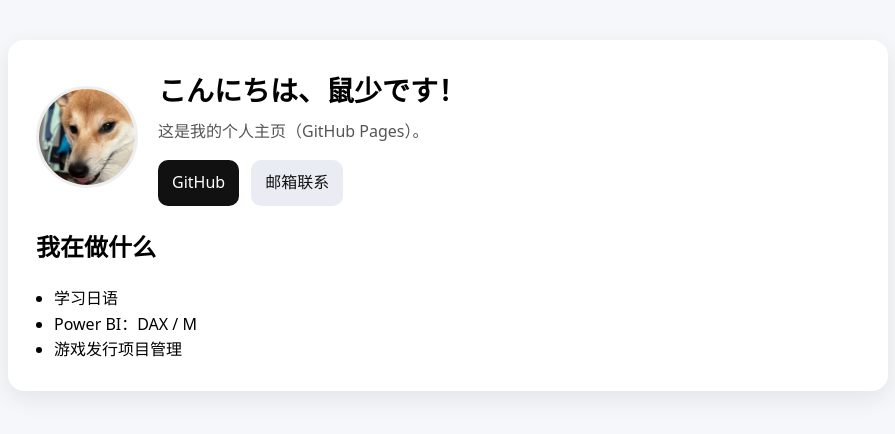
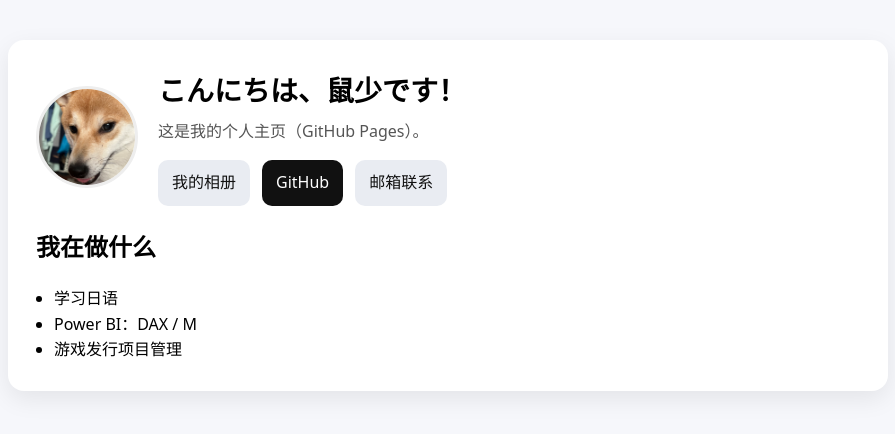
Before and after one commit to hanzichuan5-ctrl/969822, a plain HTML site: page index.html in a window 1280 px wide. Shown: the whole page, without its empty margins (192-1087 px from the left). Drawn offline with Linux system fonts and the light colour scheme.

Commit message:
Update index.html

```diff
--- a/index.html
+++ b/index.html
@@ -80,6 +80,7 @@
           <p class="sub">这是我的个人主页（GitHub Pages）。</p>
 
           <div class="btns">
+            <a class="btn secondary" href="album.html">我的相册</a>
             <a class="btn" href="https://github.com/hanzichuan5-ctrl" target="_blank" rel="noopener">GitHub</a>
             <a class="btn secondary" href="mailto:hanzichuan5@gmail.com">邮箱联系</a>
           </div>
```
